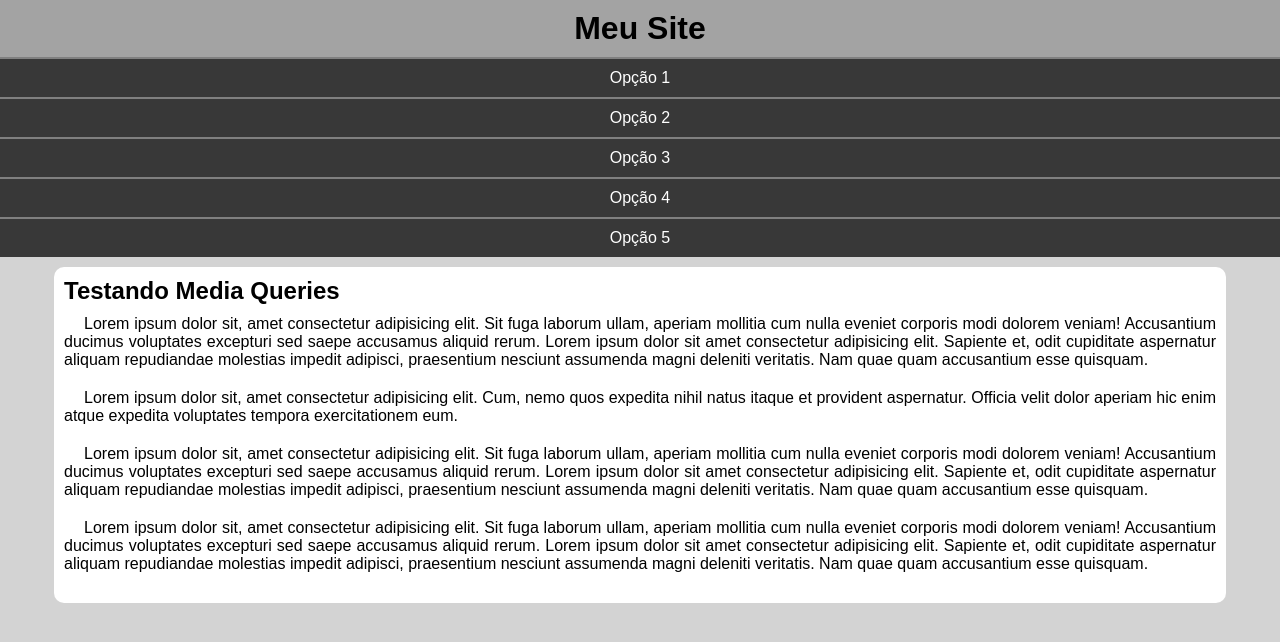
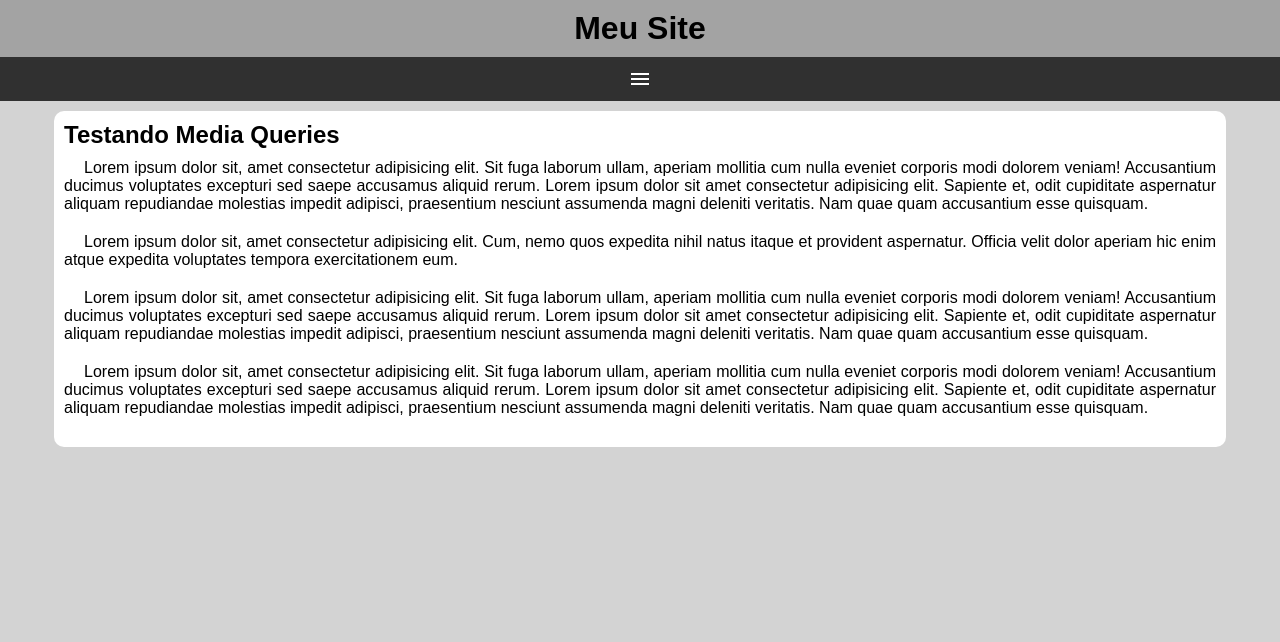
Before and after one commit to Milena-Aphiner/html-css, a plain HTML site: page Exercícios/ex027/mq005/index.html in a window 1280 px wide. Drawn offline with nearby package versions, Linux system fonts and the light colour scheme.

Commit message:
menu hamburguinho adicionado

```diff
--- a/Exercícios/ex027/mq005/estilos/style.css
+++ b/Exercícios/ex027/mq005/estilos/style.css
@@ -20,8 +20,30 @@ header > h1 {
     text-align: center;
 }
 
+.material-symbols-outlined {
+  font-variation-settings:
+  'FILL' 0,
+  'wght' 400,
+  'GRAD' 0,
+  'opsz' 24
+}
+
+span#burguer {
+    background-color: rgb(48, 48, 48);
+    color: white;
+    display: block;
+    text-align: center;
+    padding: 10px;
+    cursor: pointer;
+}
+
+span#burguer:hover {
+    background-color: white;
+    color: rgb(48, 48, 48);
+}
+
 menu {
-    display: block;
+    display: none;
 }
 
 menu > ul {
@@ -33,7 +55,7 @@ menu > ul > li > a {
     padding: 10px;
     text-decoration: none;
     text-align: center;
-    background-color: rgb(56, 56, 56);
+    background-color: rgb(87, 87, 87);
     color: white;
     border-top: 2px solid gray;
 }
--- a/Exercícios/ex027/mq005/index.html
+++ b/Exercícios/ex027/mq005/index.html
@@ -4,12 +4,14 @@
     <meta charset="UTF-8">
     <meta name="viewport" content="width=device-width, initial-scale=1.0">
     <title>Media Query</title>
+    <link rel="stylesheet" href="https://fonts.googleapis.com/css2?family=Material+Symbols+Outlined:opsz,wght,FILL,GRAD@20..48,100..700,0..1,-50..200" />
     <link rel="stylesheet" href="estilos/style.css">
 </head>
 <body>
     <header>
         <h1>Meu Site</h1>
-        <menu>
+        <span id="burguer" class="material-symbols-outlined" onclick="clickMenu()">menu</span>
+        <menu id="itens">
             <ul>
                 <li><a href="#">Opção 1</a></li>
                 <li><a href="#">Opção 2</a></li>
@@ -32,5 +34,15 @@
             <p>Lorem ipsum dolor sit, amet consectetur adipisicing elit. Sit fuga laborum ullam, aperiam mollitia cum nulla eveniet corporis modi dolorem veniam! Accusantium ducimus voluptates excepturi sed saepe accusamus aliquid rerum. Lorem ipsum dolor sit amet consectetur adipisicing elit. Sapiente et, odit cupiditate aspernatur aliquam repudiandae molestias impedit adipisci, praesentium nesciunt assumenda magni deleniti veritatis. Nam quae quam accusantium esse quisquam.</p>
         </article>
     </main>
+    <script>
+        function clickMenu() {
+                if (itens.style.display =='block') {
+                    itens.style.display = 'none'
+                }
+                else {
+                    itens.style.display = 'block'
+                }
+        }
+    </script>
 </body>
 </html>
```
